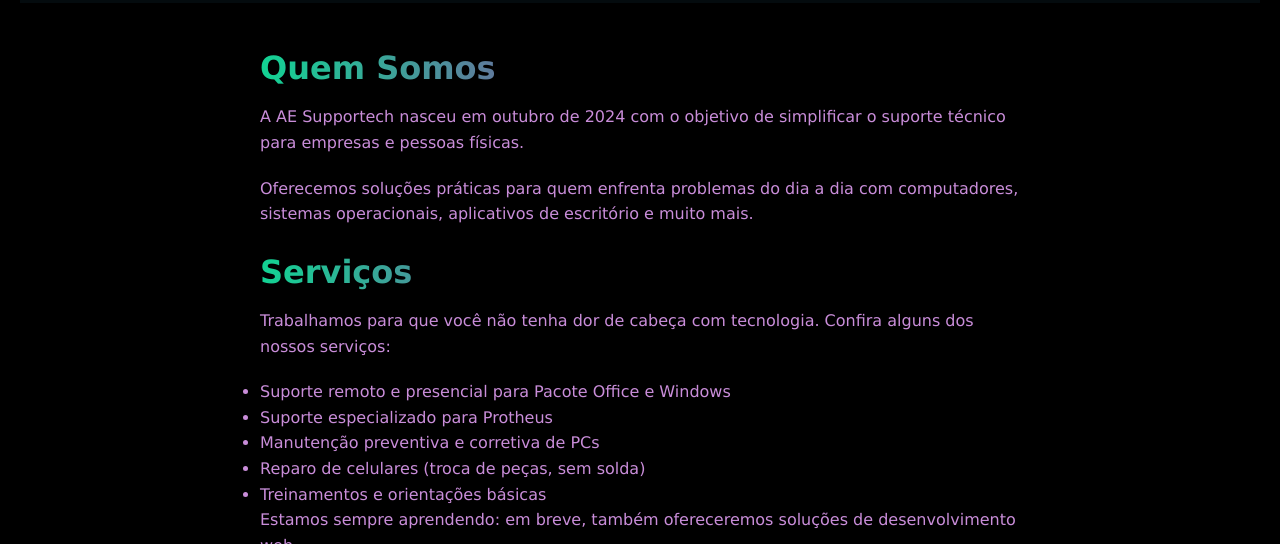
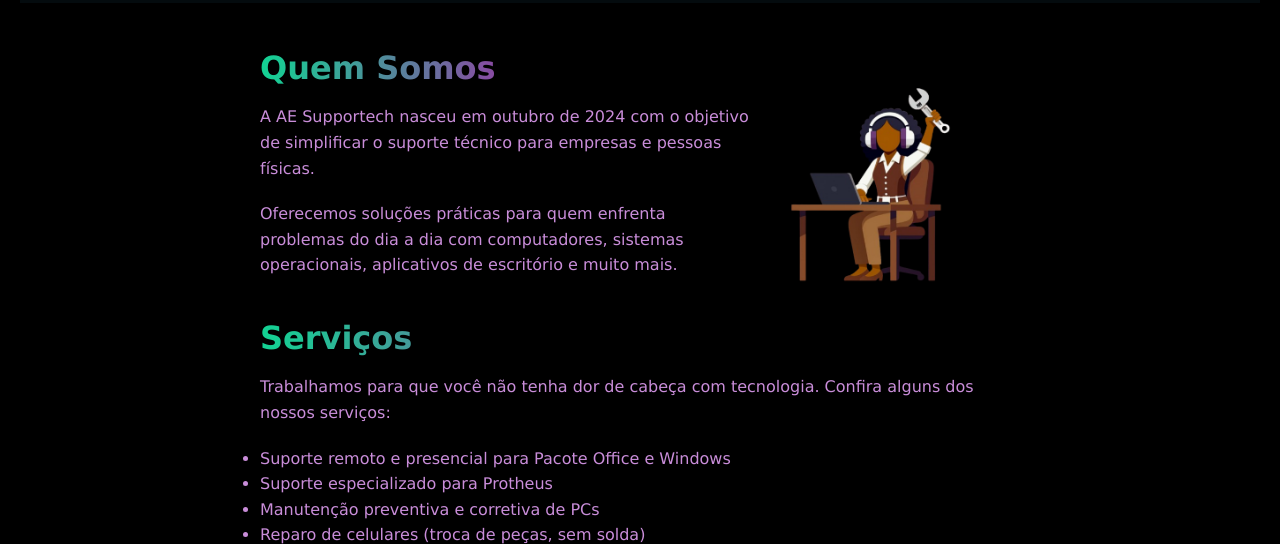
Before and after one commit to conceicao13c/AESupportech, a plain HTML site: page index.html in a window 1280 px wide. Shown: the part 164-708 px from the top of the page. Drawn offline with Linux system fonts and the light colour scheme.

Commit message:
Adição de imagem ao sobre

```diff
--- a/index.html
+++ b/index.html
@@ -116,6 +116,23 @@
       width: 40px; /* ajuste para ficar proporcional */
       height: auto;
     }
+   #sobre {
+  display: flex;
+  align-items: flex-start;
+  gap: 24px;
+}
+#sobre > div {
+  flex: 1 1 0;
+  max-width: 65%;
+}
+#sobre img {
+  max-width: 180px;
+  height: auto;
+  border-radius: 12px;
+  box-shadow: 0 2px 8px #0003;
+  flex-shrink: 0;
+}
+}
   </style>
   <!-- ===========================
        FIM DO CSS INTERNO
@@ -146,9 +163,12 @@
        =========================== -->
   <main>
     <section id="sobre">
+      <div>
       <h2>Quem Somos</h2>
       <p>A AE Supportech nasceu em outubro de 2024 com o objetivo de simplificar o suporte técnico para empresas e pessoas físicas.</p>
       <p>Oferecemos soluções práticas para quem enfrenta problemas do dia a dia com computadores, sistemas operacionais, aplicativos de escritório e muito mais.</p>
+     </div>
+     <img src="imagens/ImageS.png" alt="Equipe AE Supportech">
     </section>
 
     <section id="servicos">
```
Also changed, not shown: imagens/92e75545-25c7-4152-85be-e41440f55e1c.jpeg (deleted), imagens/ImageS.png (added), imagens/favicon1.png (deleted).
